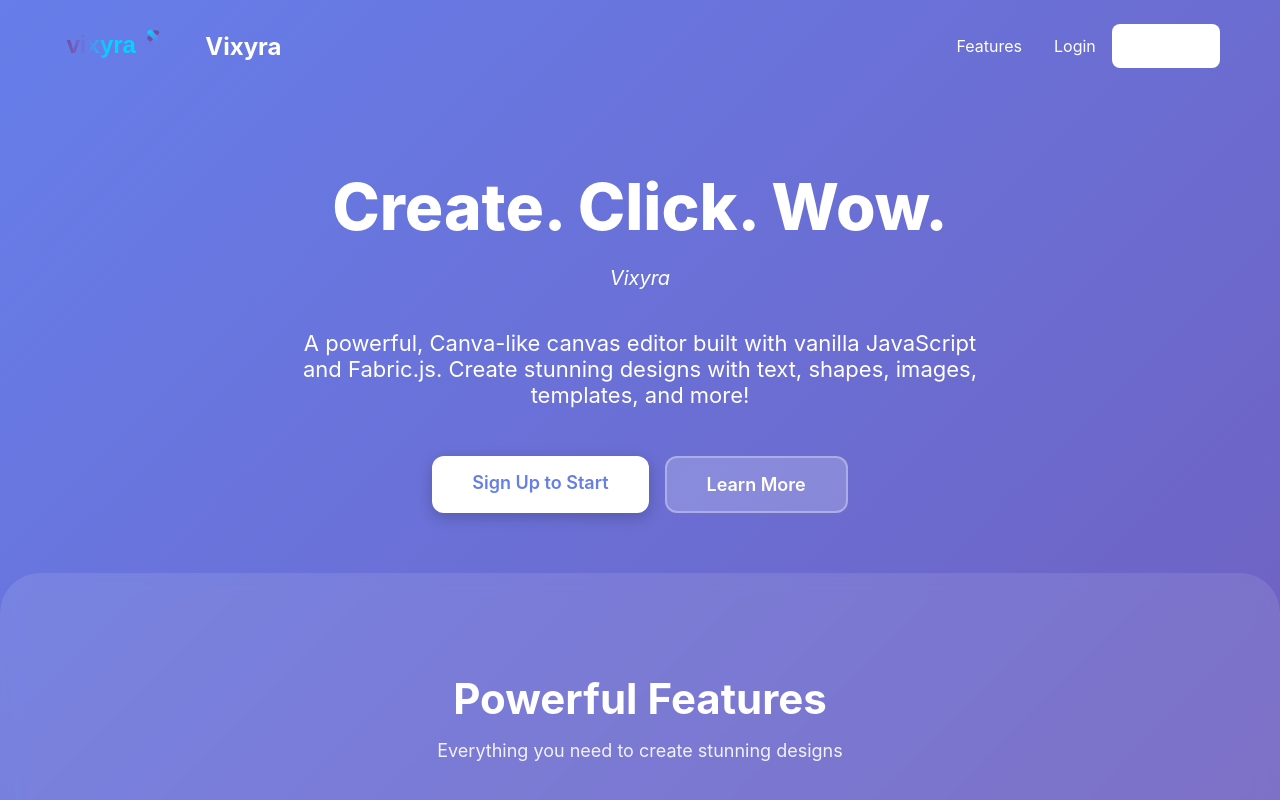
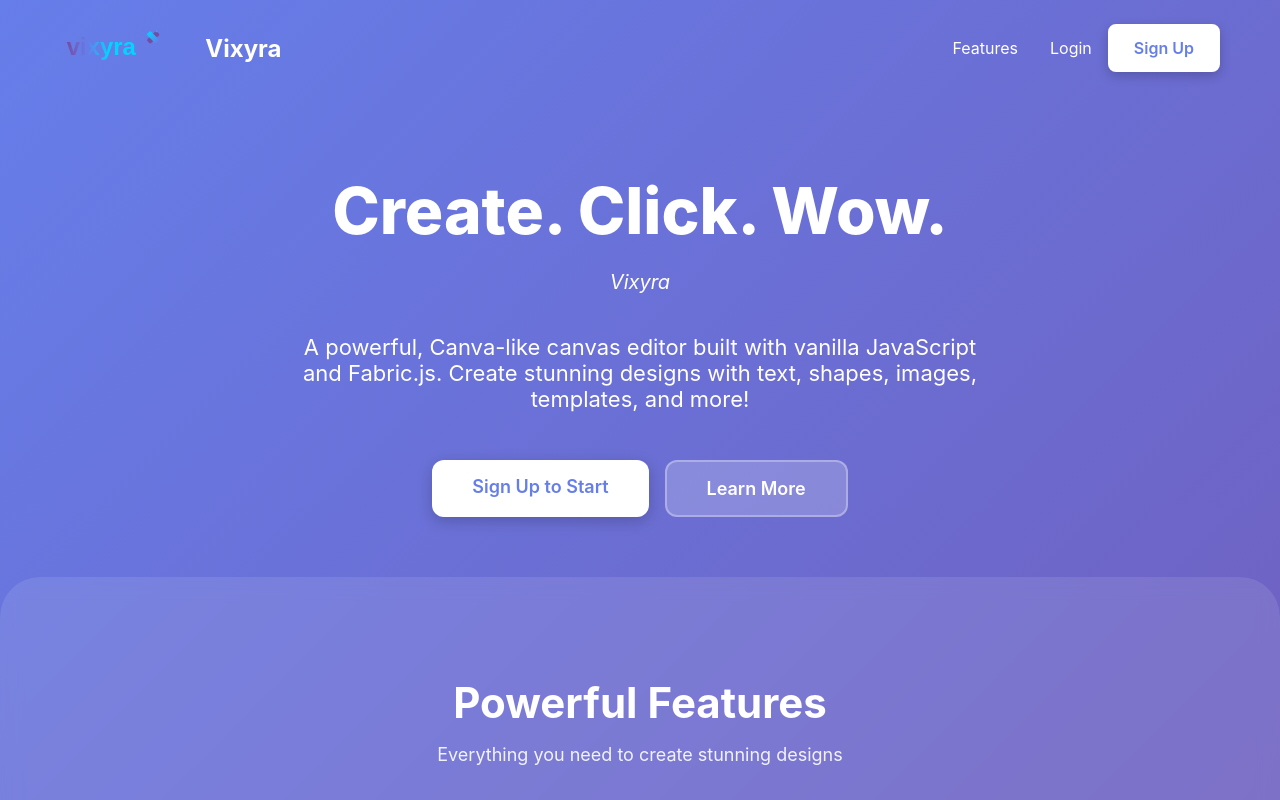
Before and after one commit to hellovixyra/vixyra, a plain HTML site: page index.html in a window 1280 px wide. Shown: the top 800 px of the page. Drawn offline with Linux system fonts and the light colour scheme.

Commit message:
Improve signup button visibility with border, shadow, and !important flags

```diff
--- a/index.html
+++ b/index.html
@@ -82,8 +82,8 @@
     }
 
     .cta-button {
-      background: white;
-      color: #667eea;
+      background: white !important;
+      color: #667eea !important;
       padding: 12px 24px;
       border-radius: 8px;
       text-decoration: none;
@@ -91,12 +91,15 @@
       transition: transform 0.2s, box-shadow 0.2s;
       display: inline-block;
       white-space: nowrap;
+      border: 2px solid white;
+      box-shadow: 0 4px 12px rgba(0, 0, 0, 0.2);
     }
 
     .cta-button:hover {
       transform: translateY(-2px);
-      box-shadow: 0 8px 20px rgba(0, 0, 0, 0.3);
+      box-shadow: 0 8px 20px rgba(0, 0, 0, 0.4);
       opacity: 1;
+      background: #f8f9fa !important;
     }
 
     /* Hero Section */
```
